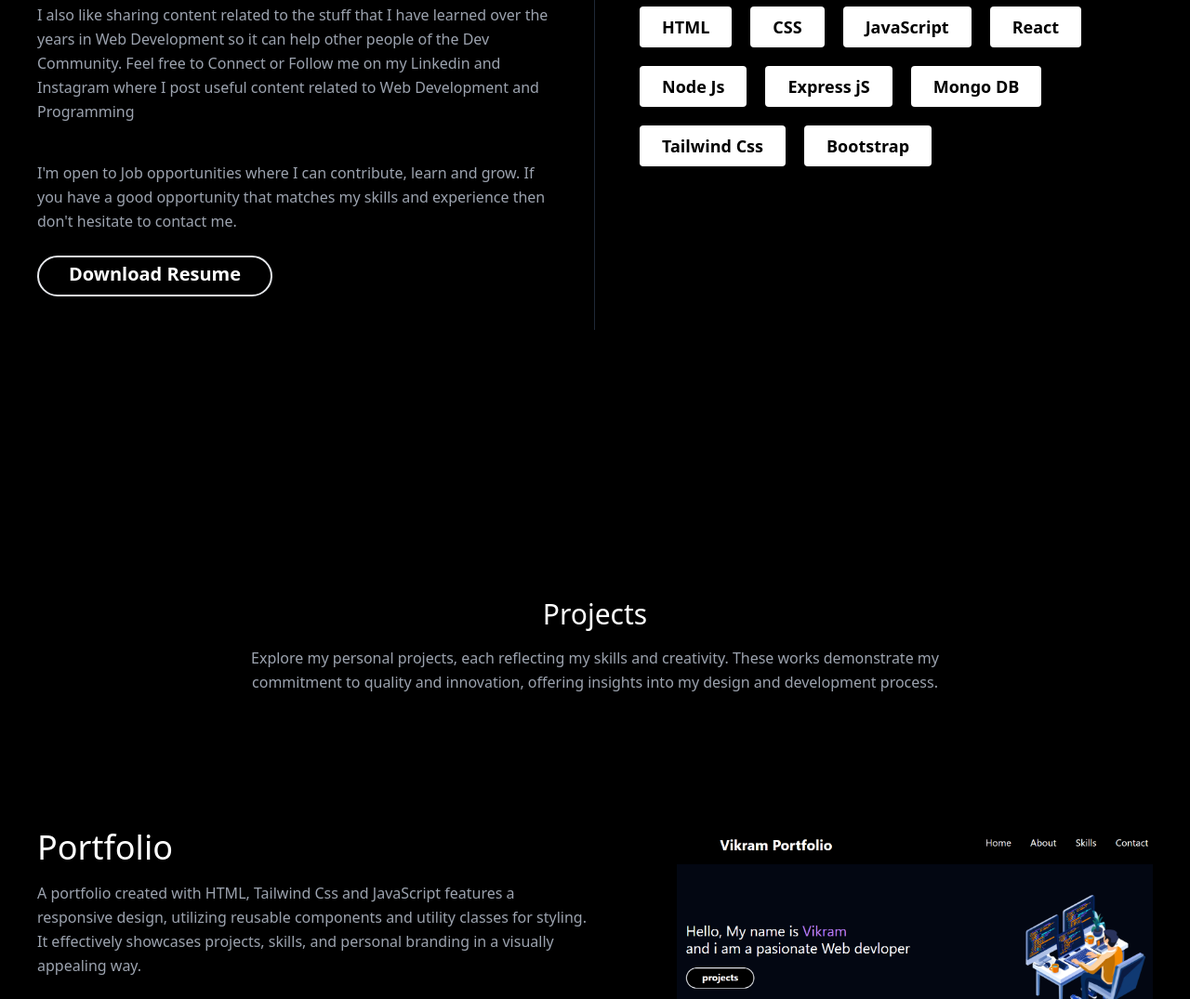
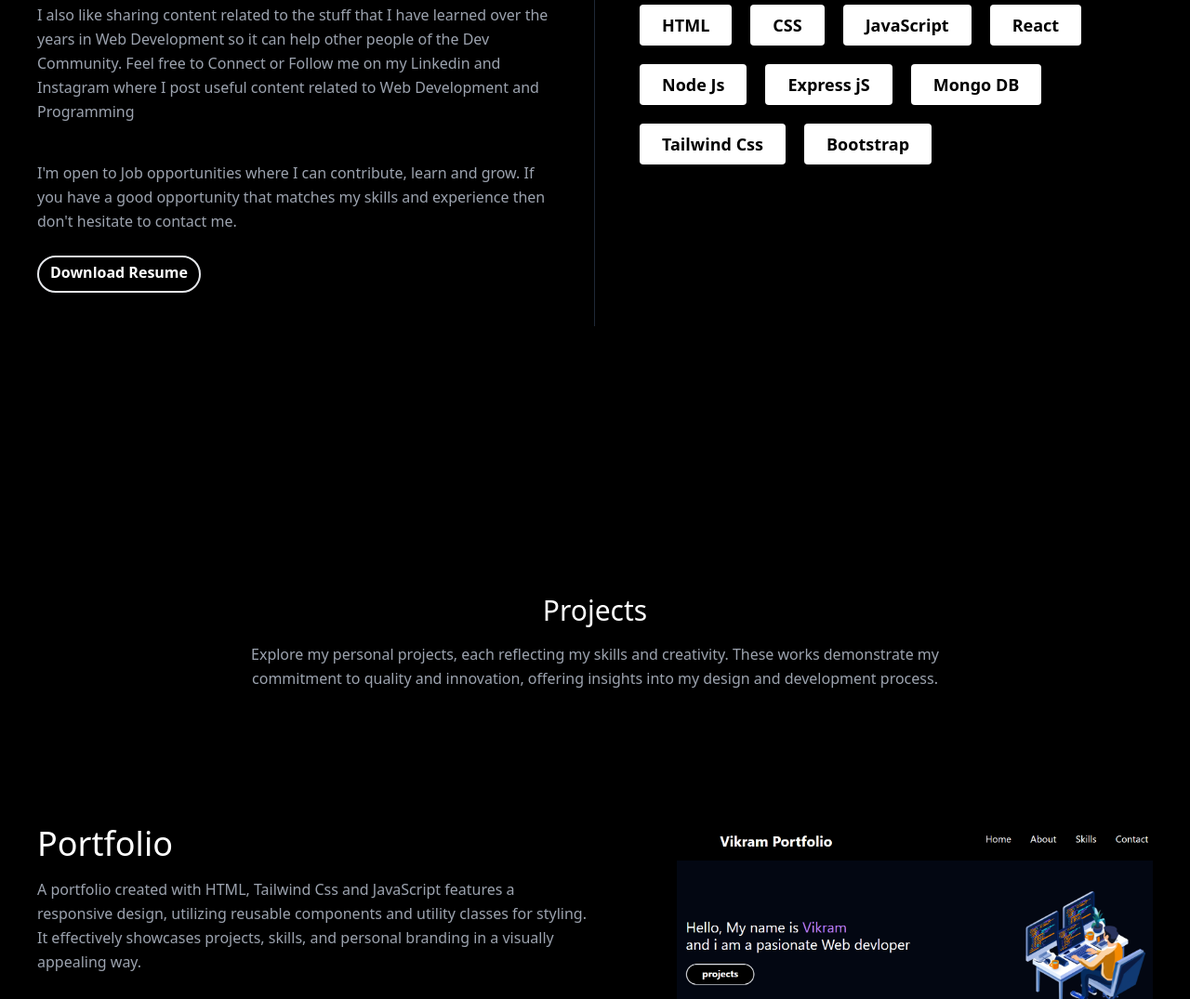
Before and after one commit to vikram-ux/portfolio-project, a website built with Vite: page index.html in a window 1280 px wide. Shown: the part 1226-2301 px from the top of the page at 93% size. Built offline with nearby package versions, Linux system fonts and the light colour scheme.

Commit message:
Update index.html

```diff
--- a/index.html
+++ b/index.html
@@ -75,7 +75,7 @@
         <p class="leading-relaxed text-base mt-10">I'm open to Job opportunities where I can contribute, learn and grow. If you have a good opportunity that matches my skills and experience then don't hesitate to contact me.</p>
         <a href="images/vikram resume.pdf" target="_blank"><button
           id="#projects"
-          class="bg-black text-white text-xl p-1 pb-2 pl-8 pr-8 font-bold border-2 rounded-3xl mt-6 mb-1 shadow-2xl hover:bg-white hover:text-black duration-300 active:scale-95"
+          class="bg-black text-white text-md p-1 pb-2 pl-3 pr-3 font-bold border-2 rounded-3xl mt-6 mb-1 shadow-2xl hover:bg-white hover:text-black duration-300 active:scale-95"
         >
           Download Resume
         </button></a>
```
